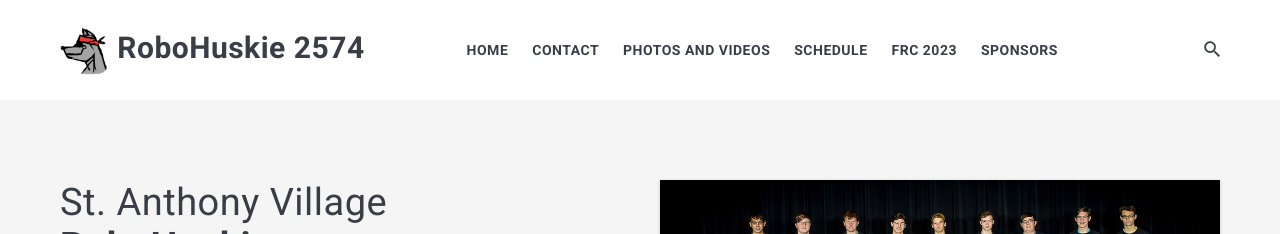
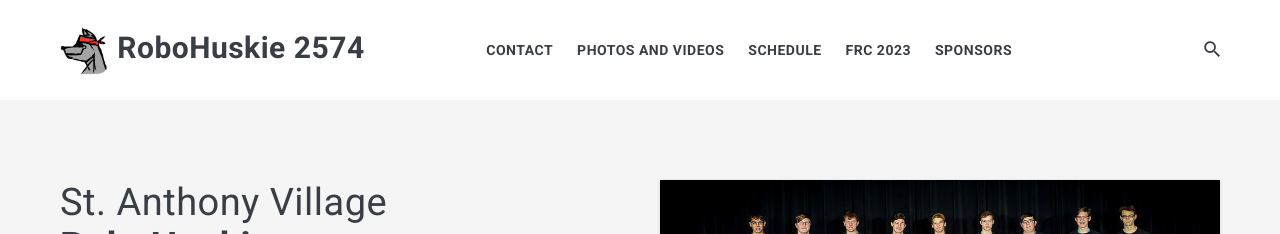
Before and after one commit to Robohuskie2574/Robohuskie2574.github.io, a Jekyll site: the page built from index.html, in a window 1280 px wide. Shown: the top 234 px of the page. Built offline with Jekyll 4.4.1, drawn with Linux system fonts in a browser that asks for light colours; nearby versions of some CDN libraries; the list of posts is cut into pages by our own code.

Commit message:
removed home button

```diff
--- a/_includes/header.html
+++ b/_includes/header.html
@@ -24,9 +24,6 @@
             <div class="nav__title">Menu</div>
 
             <ul class="nav__list list-reset">
-              <li class="nav__item">
-                <a href="{{site.baseurl}}/" class="nav__link">Home</a>
-              </li>
               {% for page in site.pages %}
                 {% unless page.name == 'tags.html' or page.name == '404.html' %}
               {% if page.title %}
```
